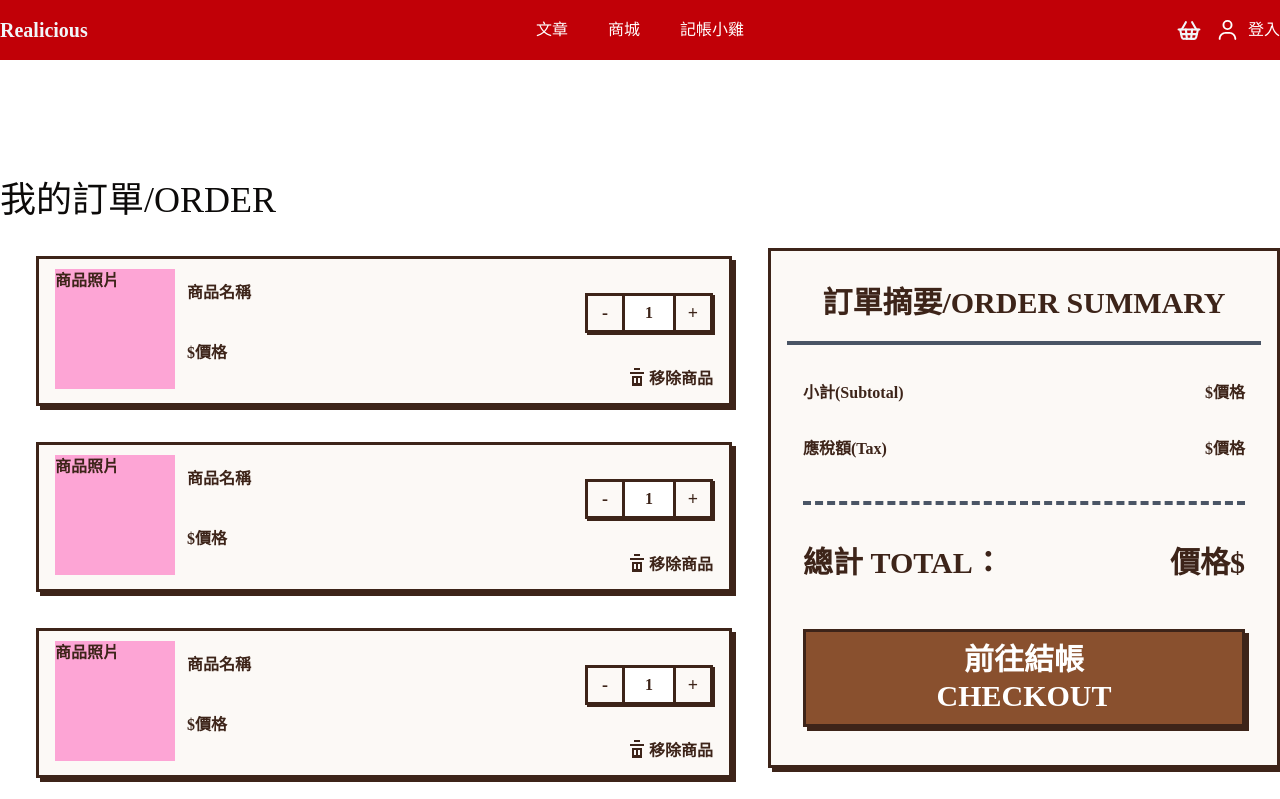
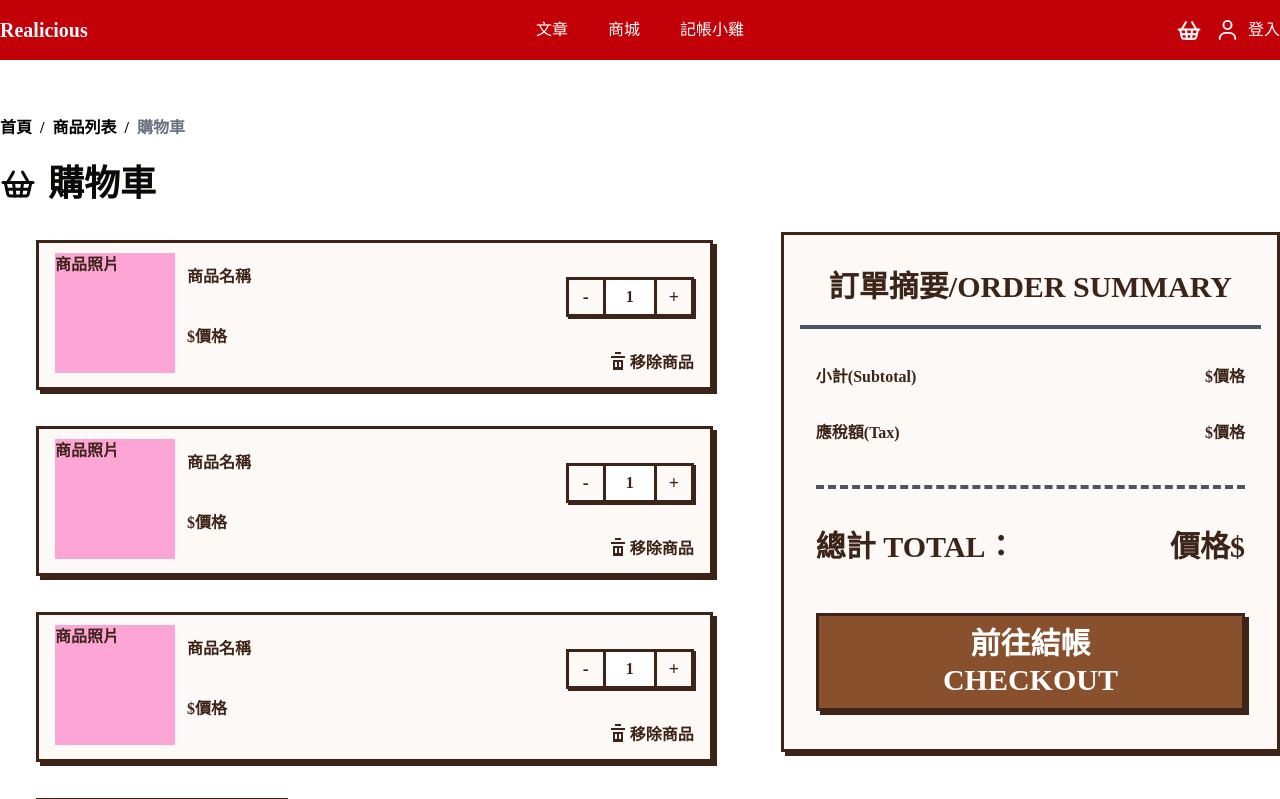
Before and after one commit to AnieceJ/Realicious, a Next.js app: page /shop/cart in a window 1280 px wide. Shown: the top 799 px of the page. Built offline with nearby package versions, Linux system fonts and the light colour scheme.

Commit message:
feat:購物車麵包屑+購物車套件icon

```diff
--- a/app/shop/cart/page.tsx
+++ b/app/shop/cart/page.tsx
@@ -1,20 +1,31 @@
 "use client";
 import React from "react";
+import Breadcrumbs from "../_components/Breadcrumbs";
 import OrderItem from "./_components/OrderItem";
 import OrderSummary from "./_components/OrderSummary";
 import EmptyCart from "./_components/EmptyCart";
+import { ShoppingBasket } from "lucide-react";
 
 export default function page() {
   return (
     <div className="relative min-h-screen">
       <div className="fixed inset-0 -z-10 bg-[#FFFFFF]" />
-      {/* 左側+右側區塊 */}
-      <div className="max-w-7xl flex flex-row mt-30">
-        {/* 左側訂單區塊 */}
-        <div className="w-[60%]">
-          <div className="w-fit">
-            <h3 className="text-4xl">我的訂單/ORDER</h3>
-          </div>
+      <div className="max-w-7xl mx-auto">
+        <div className="mb-6 pt-4">
+          <Breadcrumbs items={[
+            { label: "首頁", href: "/" },
+            { label: "商品列表", href: "/shop" },
+            { label: "購物車" }
+          ]} />
+        </div>
+        {/* 左側+右側區塊 */}
+        <div className="flex flex-row gap-8 mt-6">
+          {/* 左側訂單區塊 */}
+          <div className="w-[60%]">
+            <div className="flex items-center gap-3 mb-6">
+              <ShoppingBasket className="w-9 h-9" />
+              <h3 className="text-4xl font-bold">購物車</h3>
+            </div>
           <div>
             <OrderItem />
           </div>
@@ -35,6 +46,7 @@ export default function page() {
             <OrderSummary />
           </div>
         </div>
+        </div>
       </div>
     </div>
   );
```
